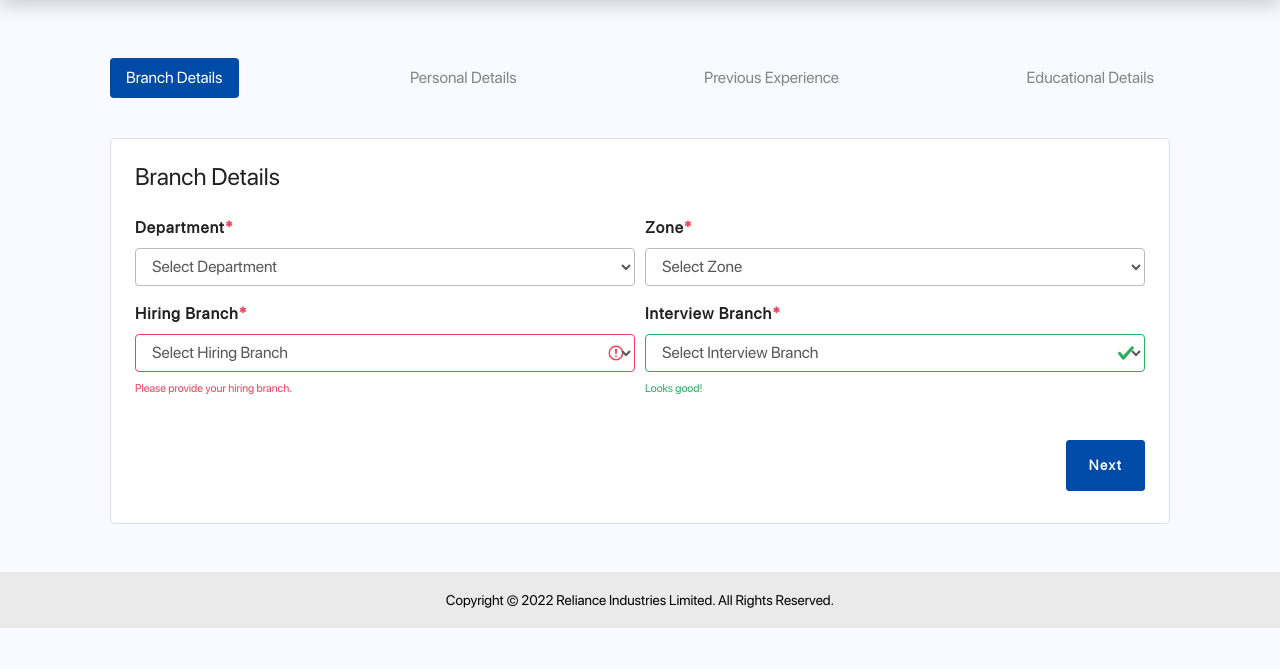
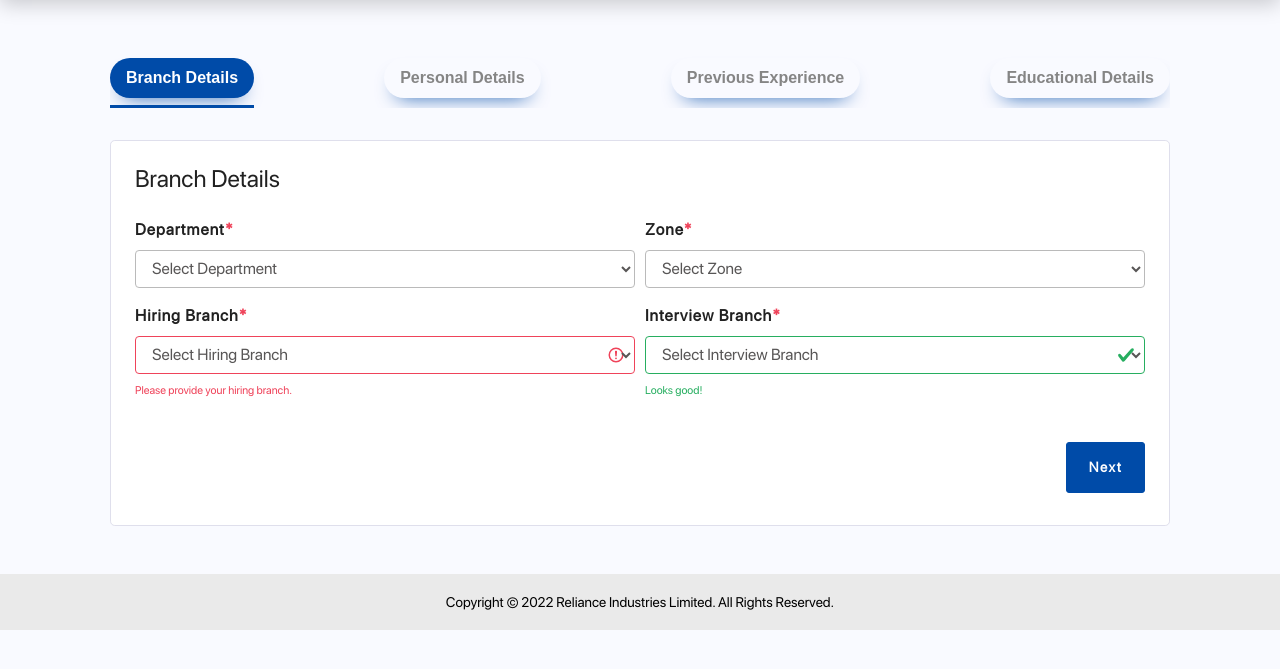
Before and after one commit to nikhilpoojari89/rel-career, a PHP site: page / in a window 1280 px wide. Shown: the part 80-749 px from the top of the page. Run offline with PHP 8.4, Linux system fonts and the light colour scheme; some libraries are stand-ins or nearby versions.

Commit message:
Button Changes

```diff
--- a/assets/sass/_main.scss
+++ b/assets/sass/_main.scss
@@ -189,16 +189,35 @@ body {
 					overflow: auto;
 					white-space: nowrap;
 					width: 100%;
+					padding-bottom: 10px!important;
+					&::-webkit-scrollbar-thumb,
+					&::-webkit-scrollbar-track {
+						background: transparent;
+					}
 				}
 				.nav-item {
 					a {
 						font-size: 16px;
 						&.nav-link {
 							color: $secondary;
+							transition: .3s ease-out;
+							box-shadow: #004ba8 0 10px 20px -12px;
 						}
 						&.nav-link {
 							&.active {
 								color: $white;
+								position: relative;
+								&:after {
+									content: '';
+									border-bottom: 3px solid $primary;
+									display: block;
+									position: absolute;
+									bottom: -10px;
+									width: 100%;
+									margin: 0 auto;
+									left: 0;
+									right: 0;
+								}
 							}
 						}
 					}
@@ -206,4 +225,16 @@ body {
 			}
 		}
 	}
+	.tab-content {
+		.tab-pane {
+			&.active {
+				animation: slide-down .4s ease-out;
+			}
+		}
+	}
 }
+
+@keyframes slide-down {
+    0% { opacity: 0; transform: translateX(100%); }
+    100% { opacity: 1; transform: translateX(0); }
+}
--- a/index.php
+++ b/index.php
@@ -1,6 +1,5 @@
 <?php $title = "Reliance - Career"; ?>
 <?php include 'header.php' ?>
-
 
 <!--********************** Main Heading Banner Section ***********************-->
 <section class="custom-top-padding mb-5">
@@ -17,17 +16,17 @@
                                 <div class="custom-nav-tabs-wrapper">
 
                                     <ul class="nav nav-pills list mb-0 custom-nav-tabs py-2 justify-content-between" id="more_info_tabs" role="tablist">
-                                        <li class="nav-item" role="presentation">
-                                            <a class="nav-link active" id="pills-branch-details-tab" data-toggle="pill" href="#pills-branch-details" role="tab" aria-controls="pills-branch-details" aria-selected="true">Branch Details</a>
+                                        <li class="nav-item mr-2" role="presentation">
+                                            <a class="nav-link active rounded-pill font-serif font-weight-bold" id="pills-branch-details-tab" data-toggle="pill" href="#pills-branch-details" role="tab" aria-controls="pills-branch-details" aria-selected="true">Branch Details</a>
+                                        </li>
+                                        <li class="nav-item mr-2" role="presentation">
+                                            <a class="nav-link rounded-pill font-serif font-weight-bold" id="pills-personal-details-tab" data-toggle="pill" href="#pills-personal-details" role="tab" aria-controls="pills-personal-details" aria-selected="false">Personal Details</a>
+                                        </li>
+                                        <li class="nav-item mr-2" role="presentation">
+                                            <a class="nav-link rounded-pill font-serif font-weight-bold" id="pills-previous-experience-tab" data-toggle="pill" href="#pills-previous-experience" role="tab" aria-controls="pills-previous-experience" aria-selected="false">Previous Experience</a>
                                         </li>
                                         <li class="nav-item" role="presentation">
-                                            <a class="nav-link" id="pills-personal-details-tab" data-toggle="pill" href="#pills-personal-details" role="tab" aria-controls="pills-personal-details" aria-selected="false">Personal Details</a>
-                                        </li>
-                                        <li class="nav-item" role="presentation">
-                                            <a class="nav-link" id="pills-previous-experience-tab" data-toggle="pill" href="#pills-previous-experience" role="tab" aria-controls="pills-previous-experience" aria-selected="false">Previous Experience</a>
-                                        </li>
-                                        <li class="nav-item" role="presentation">
-                                            <a class="nav-link" id="pills-educational-details-tab" data-toggle="pill" href="#pills-educational-details" role="tab" aria-controls="pills-educational-details" aria-selected="false">Educational Details</a>
+                                            <a class="nav-link rounded-pill font-serif font-weight-bold" id="pills-educational-details-tab" data-toggle="pill" href="#pills-educational-details" role="tab" aria-controls="pills-educational-details" aria-selected="false">Educational Details</a>
                                         </li>
                                     </ul>
 
@@ -148,7 +147,7 @@
                                                     <textarea type="text" rows="4" class="form-control resize-none" id="inputAddress" placeholder="Your Address"></textarea>
                                                 </div>
                                                 <div class="form-row">
-                                                    <div class="form-group col-md-3">
+                                                    <div class="form-group col-md-6 col-lg-3">
                                                         <label for="inputGender" class="title-color font-smooth font-16 font-weight-bold letter-spacing-1">Gender<span class="text-danger">*</span></label>
                                                         <select id="inputGender" class="form-control" required>
                                                             <option selected>Select Gender</option>
@@ -157,7 +156,7 @@
                                                             <option>Others</option>
                                                         </select>
                                                     </div>
-                                                    <div class="form-group col-md-3">
+                                                    <div class="form-group col-md-6 col-lg-3">
                                                         <label for="inputMaritalStatus" class="title-color font-smooth font-16 font-weight-bold letter-spacing-1">Marital Status<span class="text-danger">*</span></label>
                                                         <select id="inputMaritalStatus" class="form-control" required>
                                                             <option selected>Select Marital Status</option>
@@ -166,7 +165,7 @@
                                                             <option>Widowed</option>
                                                         </select>
                                                     </div>
-                                                    <div class="form-group col-md-3">
+                                                    <div class="form-group col-md-6 col-lg-3">
                                                         <label for="inputSmartPhone" class="title-color font-smooth font-16 font-weight-bold letter-spacing-1">Smart Phone<span class="text-danger">*</span></label>
                                                         <select id="inputSmartPhone" class="form-control" required>
                                                             <option selected>Select</option>
@@ -174,7 +173,7 @@
                                                             <option>No</option>
                                                         </select>
                                                     </div>
-                                                    <div class="form-group col-md-3">
+                                                    <div class="form-group col-md-6 col-lg-3">
                                                         <label for="inputNative" class="title-color font-smooth font-16 font-weight-bold letter-spacing-1">Native<span class="text-danger">*</span></label>
                                                         <select id="inputNative" class="form-control" required>
                                                             <option selected>Select Native</option>
@@ -212,7 +211,7 @@
                                             <form>
                                                 <div class="form-row mt-4">
 
-                                                    <div class="form-group col-md-3">
+                                                    <div class="form-group col-md-4">
                                                         <label for="inputIndustry" class="title-color font-smooth font-16 font-weight-bold letter-spacing-1">Industry<span class="text-danger">*</span></label>
                                                         <select id="inputIndustry" class="form-control" required>
                                                             <option selected>Select Industry</option>
@@ -224,7 +223,7 @@
                                                             <option>Fresher</option>
                                                         </select>
                                                     </div>
-                                                    <div class="form-group col-md-3">
+                                                    <div class="form-group col-md-4">
                                                         <label for="inputSalesExperience" class="title-color font-smooth font-16 font-weight-bold letter-spacing-1">Sales Experience<span class="text-danger">*</span></label>
                                                         <select id="inputSalesExperience" class="form-control" required>
                                                             <option selected>Select Sales Experience</option>
@@ -340,9 +339,9 @@
         scrollCompleted = 0;
         var slideVar = setInterval(function(){
             if(direction == 'left'){
-                container.scrollLeft -= 15;
+                container.scrollLeft -= 18;
             } else {
-                container.scrollLeft += 15;
+                container.scrollLeft += 18;
             }
             scrollCompleted += 10;
             if(scrollCompleted >= 100){
```
Also changed, not shown: public/css/app.css.
